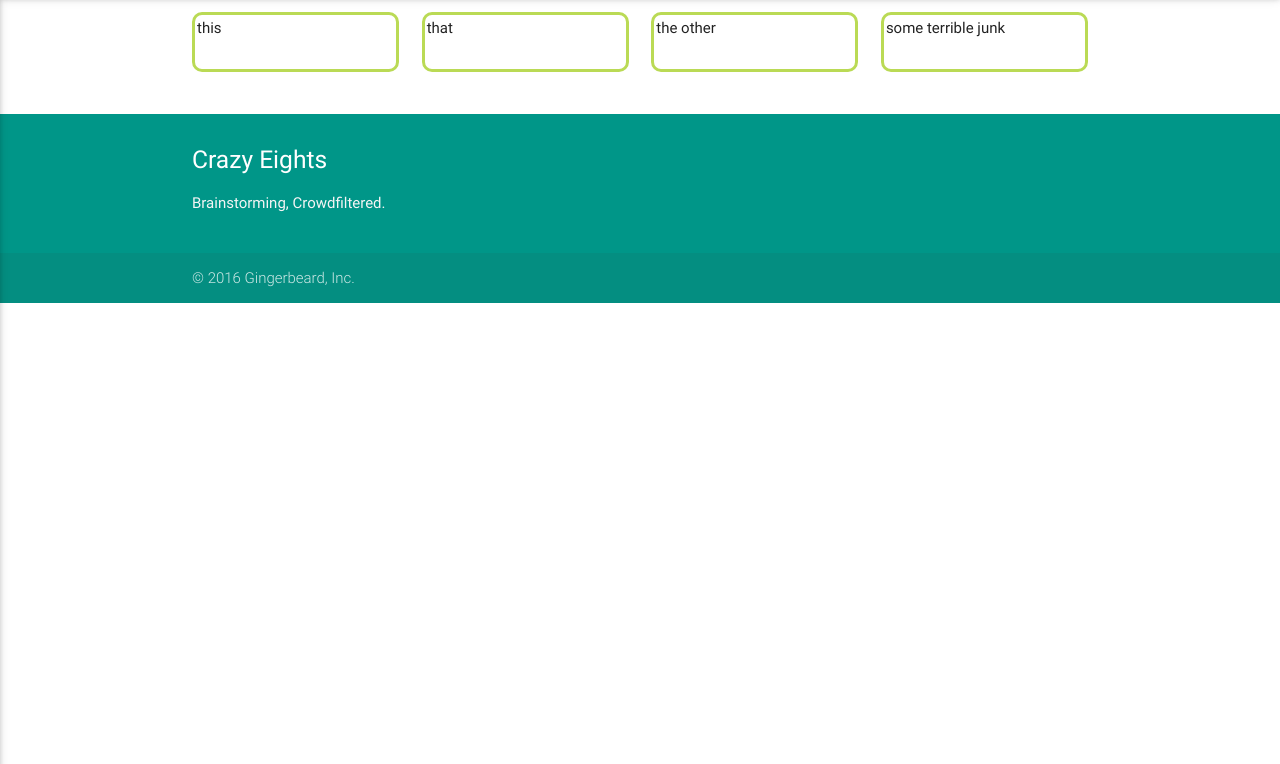
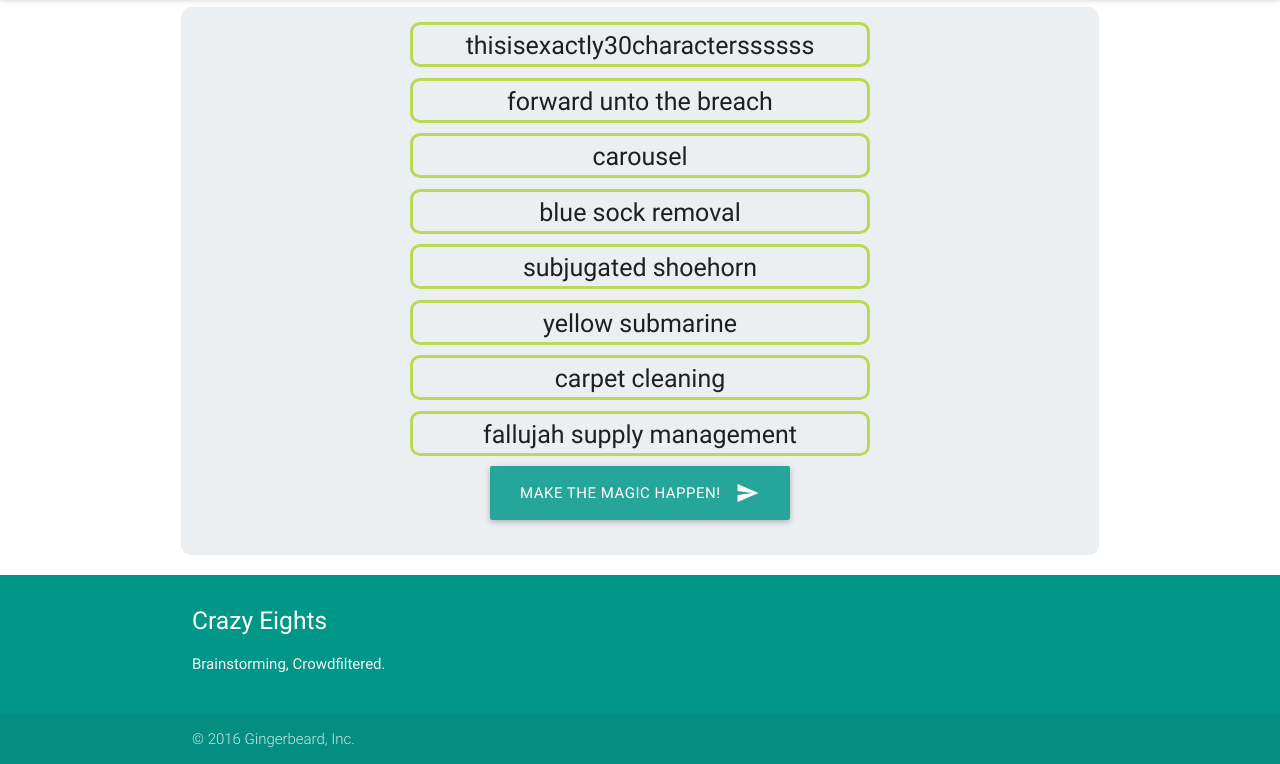
Before and after one commit to chansehorton/crazy-eights-poll, a plain HTML site: page index.html in a window 1280 px wide. Shown: the part 67-831 px from the top of the page. Before the commit the page ends 800 px from the top, so only its background shows below. Drawn offline with nearby package versions, Linux system fonts and the light colour scheme; no server answers.

Commit message:
main page dynamically generated, now working on buttons

```diff
--- a/css/style.css
+++ b/css/style.css
@@ -23,8 +23,12 @@ h5 .left-align {
 textarea {
   border: 3px solid #BADA55;
   border-radius: 10px;
-  min-height: 60px;
+  text-align: center;
   resize: none;
+}
+
+.page-footer {
+  margin: 0;
 }
 
 .button-collapse {
@@ -38,10 +42,18 @@ textarea {
 .icon-block {
   padding: 0 15px;
 }
+
 .icon-block .material-icons {
   font-size: inherit;
 }
 
-footer.page-footer {
+.poll-item {
+  font-size: 25px;
   margin: 0;
+  min-height: 30px;
 }
+
+.section {
+  border-radius: 10px;
+  margin: 10px;
+}
--- a/index.html
+++ b/index.html
@@ -16,7 +16,7 @@
     <div class="nav-wrapper container">
       <a id="logo-container" href="#" class="brand-logo">Crazy Eights</a>
       <ul class="right hide-on-med-and-down">
-        <li><a href="#">something</a></li>
+        <li><a href="#">Brainstorming, Crowdfiltered.</a></li>
       </ul>
 
       <ul id="nav-mobile" class="side-nav">
@@ -27,22 +27,7 @@
   </nav>
 
   <div class="container">
-    <div class="section" id="poll_items">
-
-      <div class="row">
-        <div class="col l3 m4 s12 poll-item">
-          <textarea name="" cols="20" rows="2" maxlength="40">this</textarea>
-        </div>
-        <div class="col l3 m4 s12 poll-item">
-          <textarea name="" cols="20" rows="2" maxlength="40">that</textarea>
-        </div>
-        <div class="col l3 m4 s12 poll-item">
-          <textarea name="" cols="20" rows="2" maxlength="40">the other</textarea>
-        </div>
-        <div class="col l3 m4 s12 poll-item">
-          <textarea name="" cols="20" rows="2" maxlength="40">some terrible junk</textarea>
-        </div>
-      </div>
+    <div class="section row blue-grey lighten-5" id="poll_items">
 
     </div>
   </div>
--- a/js/index.js
+++ b/js/index.js
@@ -1,24 +1,81 @@
 'use strict';
 
+//'inputArray' is array of jQuery objects
+function filterFirstRound (inputArray) {
+  $.each(inputArray, function() {
+    var searchTerm = ($(this).children().val());
+    var urlSearchString = 'http://g-bing.herokuapp.com/bing/v5.0/search?q=' + searchTerm;
+
+    $.ajax({
+      url: urlSearchString,
+      headers: {
+          'Ocp-Apim-Subscription-Key': '7e03310d1c484161a53c9b85033536d3'
+      },
+      method: 'GET',
+      dataType: 'json',
+      data: {
+        count: '1',
+        mkt: 'en-us'
+      },
+      success: function(response){
+        console.log('Success: ');
+        console.log(response);
+      },
+      error: function(response) {
+        console.log('ERROR: ');
+        console.log(response);
+        alert('There was a problem with the search request.' + searchTerm);
+      }
+    });
+  });
+};
+
 $( document ).ready(function() {
-  $(".button-collapse").sideNav();
+
+  $.get("http://localhost:8080/round_1_layout.html", function(data){
+    console.log(data);
+    $(data).prependTo('#poll_items');
+  });
 
   var pollItems = $('#poll_items').children().children();
-  var optionsArray = [];
 
-  $.each(pollItems, function() {
-    optionsArray.push($(this).children().val());
+  $('#submit_button').click(function(e) {
+    e.preventDefault();
+    filterFirstRound(pollItems);
   });
+});
 
 
-  $.getJSON('http://api.bing.net/json.aspx?Appid=Ou2BjEPSIlmePepgIZPQ4sSBTRZTJhmDUrJDcHxsYv0=&query=sushi&sources=web&web.count=1')
-    .done(function(response) {
-      console.log(response);
-    })
-    .fail(function(response) {
-      console.log('error');
-      console.log(response);
-    });
 
+  // Text analysis ajax call:
 
-});
+  // var urlTAString = '';
+  // var urlTAString = 'https://westus.api.cognitive.microsoft.com/text/analytics/v2.0/keyPhrases';
+
+  // $.ajax({
+  //   url: urlTAString,
+  //   headers: {
+  //     'Content-Type': 'application/json',
+  //     'Ocp-Apim-Subscription-Key': '358f38392fde4104ac79ff4b235a3c9d'
+  //   },
+  //   method: 'POST',
+  //   dataType: 'json',
+  //   data: JSON.stringify({
+  //     'documents':[
+  //       {
+  //         'id': '1',
+  //         'language': 'en',
+  //         'text': ''
+  //       }
+  //     ]
+  //   }),
+  //   success: function(data){
+  //     console.log('success: ');
+  //     console.log(data);
+  //   },
+  //   error: function(data) {
+  //     console.log('error: ');
+  //     console.log(this);
+  //     console.log(data);
+  //   }
+  // });
--- /dev/null
+++ b/round_1_layout.html
@@ -0,0 +1,30 @@
+<div class="col offset-l3 offset-m2 offset-s1 l6 m8 s10">
+  <div class="row poll-item">
+    <textarea name="" cols="30" rows="2" maxlength="30">thisisexactly30characterssssss</textarea>
+  </div>
+  <div class="row poll-item">
+    <textarea name="" cols="30" rows="2" maxlength="30">forward unto the breach</textarea>
+  </div>
+  <div class="row poll-item">
+    <textarea name="" cols="30" rows="2" maxlength="30">carousel</textarea>
+  </div>
+  <div class="row poll-item">
+    <textarea name="" cols="30" rows="2" maxlength="30">blue sock removal</textarea>
+  </div>
+  <div class="row poll-item">
+    <textarea name="" cols="30" rows="2" maxlength="30">subjugated shoehorn</textarea>
+  </div>
+  <div class="row poll-item">
+    <textarea name="" cols="30" rows="2" maxlength="30">yellow submarine</textarea>
+  </div>
+  <div class="row poll-item">
+    <textarea name="" cols="30" rows="2" maxlength="30">carpet cleaning</textarea>
+  </div>
+  <div class="row poll-item">
+    <textarea name="" cols="30" rows="2" maxlength="30">fallujah supply management</textarea>
+  </div>
+  <div class="row center">
+    <button id="submit_button" class="btn-large waves-effect waves-light" type="submit" name="action">Make the Magic Happen!<i class="material-icons right">send</i>
+    </button>
+  </div>
+</div>
```
Also changed, not shown: 1 other file.
